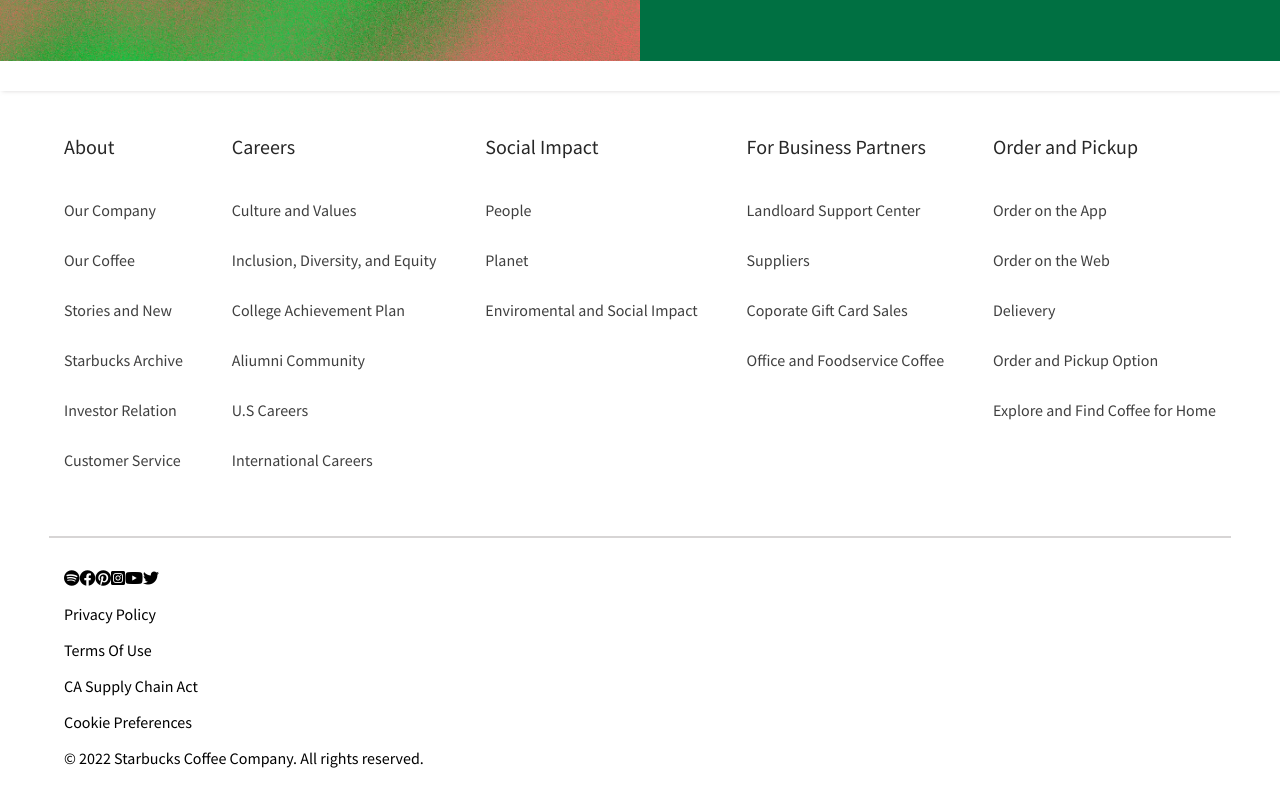
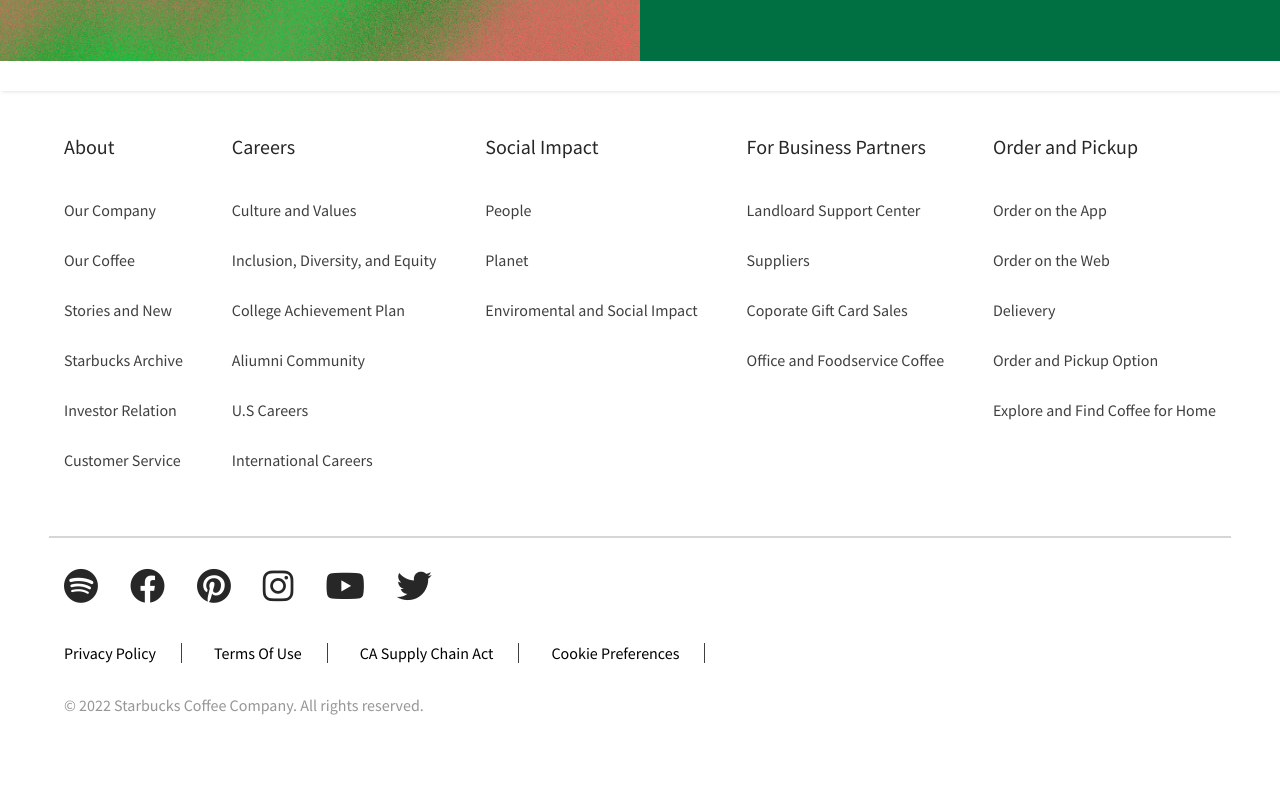
Before and after one commit to rambey-coder/starbucks-clone, a React (Create React App) app: page / in a window 1280 px wide. Shown: the part 1262-2062 px from the top of the page. After the commit the page ends 2009 px from the top, so only its background shows below. Built offline with nearby package versions, Linux system fonts and the light colour scheme.

Commit message:
footer done

```diff
--- a/src/Components/Home.css
+++ b/src/Components/Home.css
@@ -133,3 +133,36 @@
     width: 90%;
     margin: 2rem auto;
 }
+
+.icons {
+    display: flex;
+    align-items: center;
+    gap: 2rem;
+}
+
+.icons > i {
+    font-size: 35px;
+    color: #272727;
+    cursor: pointer;
+}
+
+.icons > i:hover {
+    color: #007042;
+    transition: .5s ease;
+}
+
+.terms {
+    display: flex;
+    align-items: center;
+    gap: 2rem;
+    margin-top: 1.5rem;
+}
+
+.terms > p {
+    border-right: 1px solid rgba(0, 0, 0, 0.753);
+    padding-right: 25px;
+}
+
+.foot-content > p {
+    color: #797979c7;
+}
--- a/src/Components/Home.js
+++ b/src/Components/Home.js
@@ -95,7 +95,7 @@
             <i className="fa-brands fa-spotify"></i>
             <i className="fa-brands fa-facebook"></i>
             <i className="fa-brands fa-pinterest"></i>
-            <i className="fa-brands fa-instagram-square"></i>
+            <i className="fa-brands fa-instagram"></i>
             <i className="fa-brands fa-youtube"></i>
             <i className="fa-brands fa-twitter"></i>
             </div>
```
